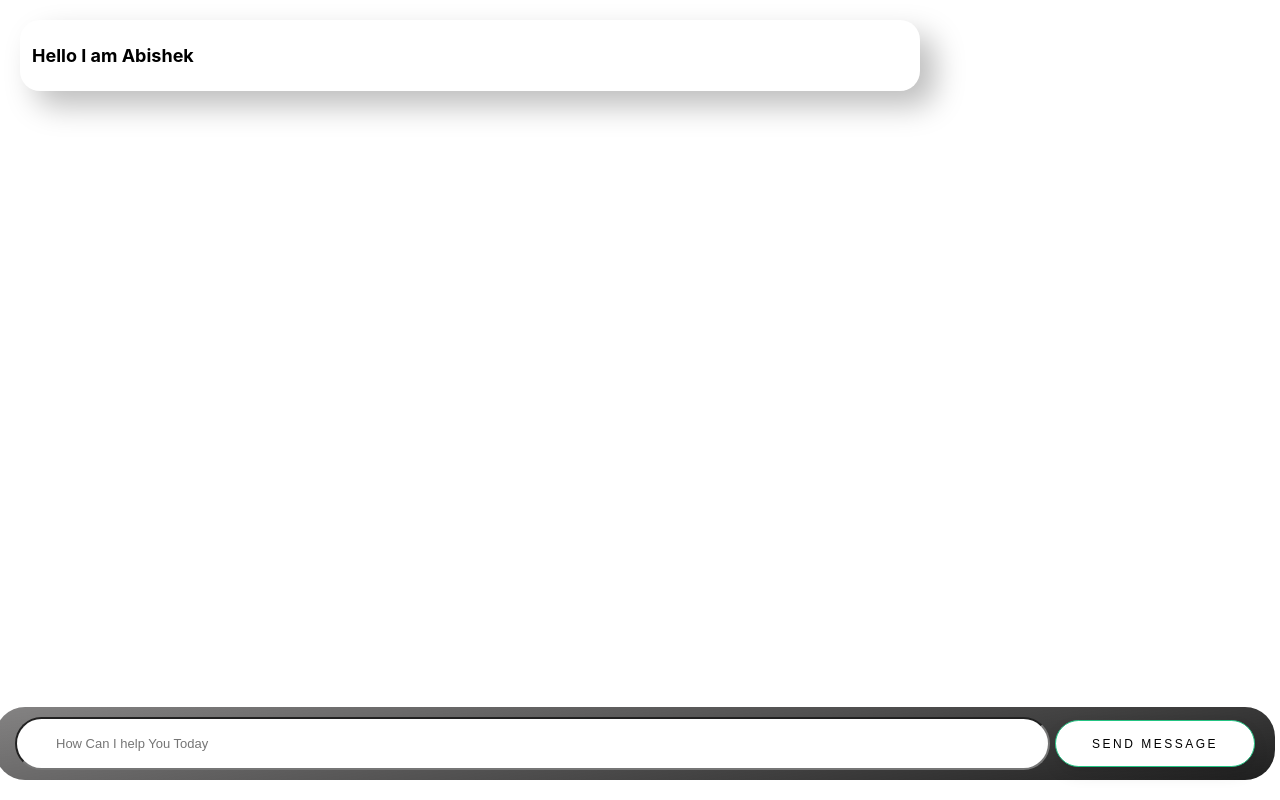
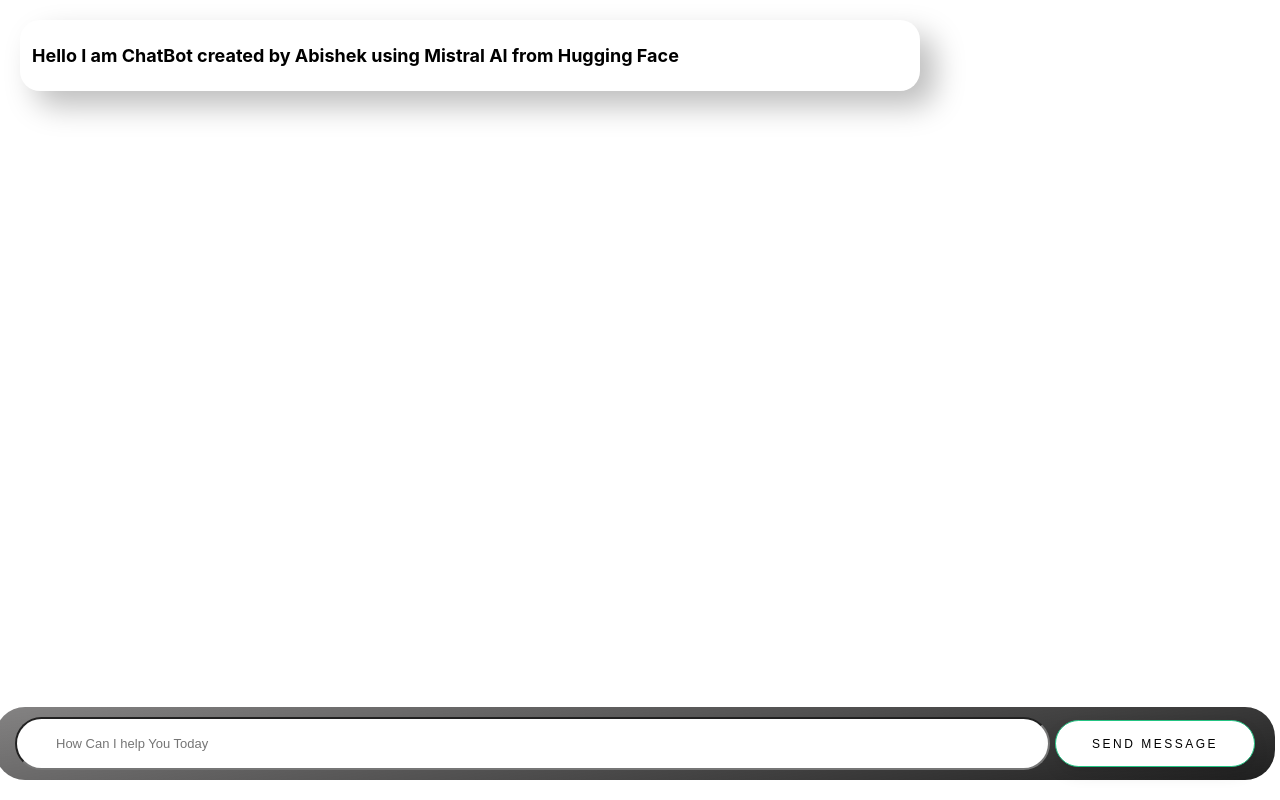
Before and after one commit to Abishek-Sivakumar/myChatgptClone, a React (Vite) app in the folder myChatgptClone/: page / in a window 1280 px wide. Built offline with nearby package versions, Linux system fonts and the light colour scheme; no server answers; what @huggingface/inference would draw is missing.

Commit message:
Changed the Message

```diff
--- a/myChatgptClone/src/App.jsx
+++ b/myChatgptClone/src/App.jsx
@@ -8,7 +8,7 @@ function App() {
     {
       id: nanoid(),
       type: "bot",
-      msg: "Hello I am Abishek",
+      msg: "Hello I am ChatBot created by Abishek using Mistral AI from Hugging Face ",
     },
   ]);
 
```
